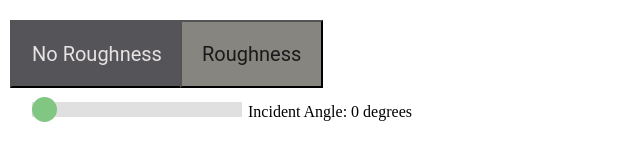
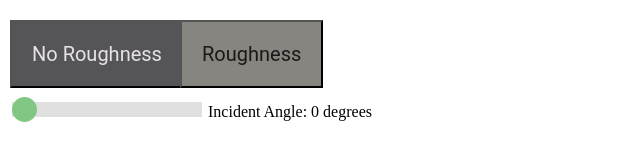
Before and after one commit to daniel-p741/Wave-Reflection, a website: page index.html in a window 1280 px wide. Shown: the whole page, without its empty margins (0-640 px from the left). Drawn offline with nearby package versions, Linux system fonts and the light colour scheme.

Commit message:
adjusted spacing for site

```diff
--- a/style.css
+++ b/style.css
@@ -47,7 +47,7 @@ html {
     margin: 20px;
     position: absolute;
     top: 80px;
-    left: 10px;
+    left: -10px;
     z-index: 10;
 }
 
@@ -62,7 +62,7 @@ html {
 .slider {
     -webkit-appearance: none;
     appearance: none;
-    width: 210px;
+    width: 190px;
     /* You can adjust this width as needed */
     height: 15px;
     background: #d3d3d3;
```
